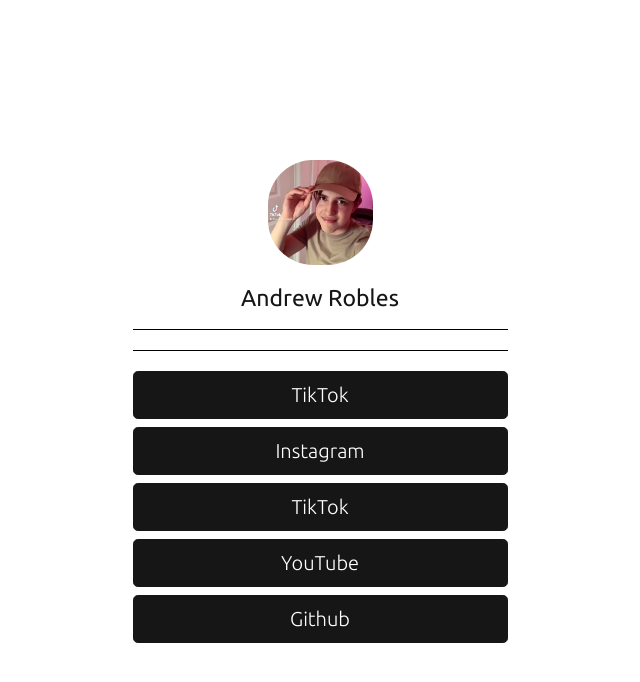
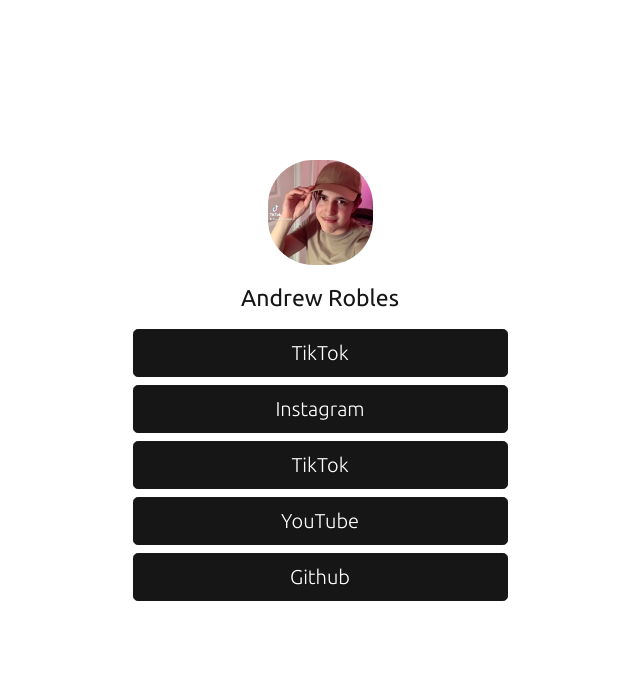
Before and after one commit to andrewrobles/FyrePage-Frontend, a Next.js app: page / in a window 1280 px wide. Shown: the top 682 px of the page, without its empty margins (320-960 px from the left). Built offline with nearby package versions, Linux system fonts and the light colour scheme.

Commit message:
Fixed null bio error

```diff
--- a/components/ProfileBio/ProfileBio.js
+++ b/components/ProfileBio/ProfileBio.js
@@ -7,5 +7,6 @@
  */
 export default function ProfileBio(props) {
 	const bio = props.bio;
-	return(<div className={styles.profileBio}>{bio}</div>);
+	if (bio != null) return(<div className={styles.profileBio}>{bio}</div>);
+	else return null;
 }
```
